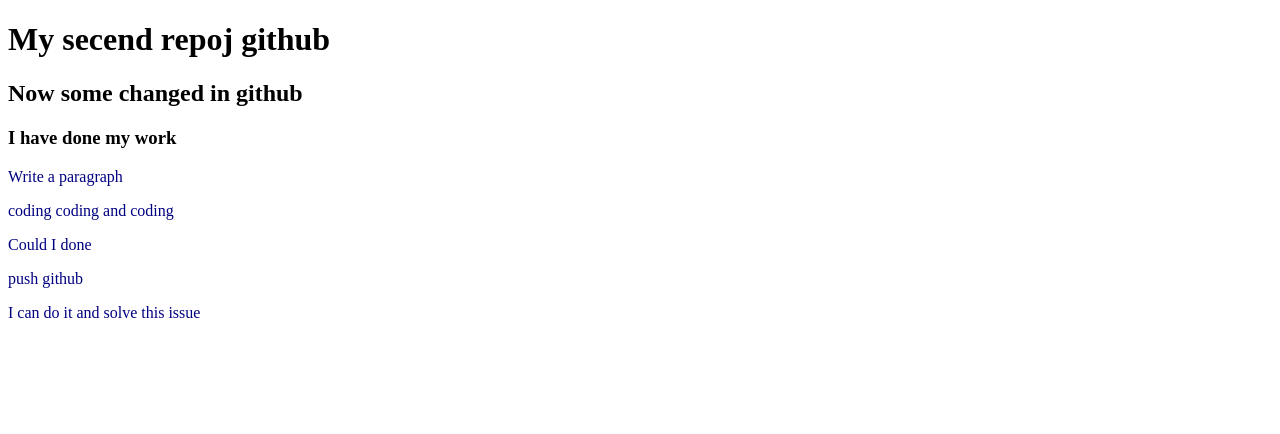
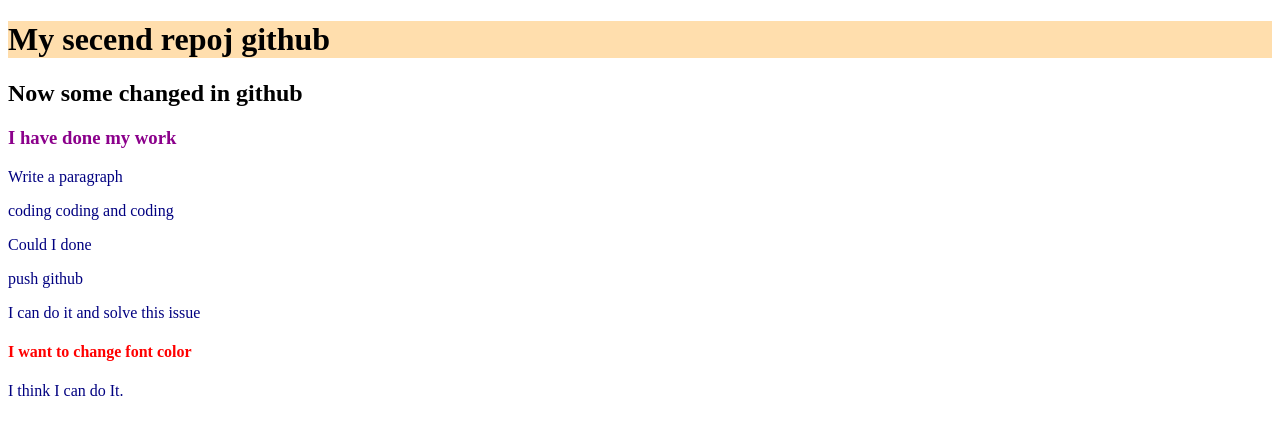
Before and after one commit to jannatulpriya/my-secend-repo, a plain HTML site: page index.html in a window 1280 px wide. Drawn offline with Linux system fonts and the light colour scheme.

Commit message:
changed color and header

```diff
--- a/index.html
+++ b/index.html
@@ -16,6 +16,8 @@
 <p>Could I done</p>
 <p>push github</p>
 <p>I can do it and solve this issue</p>
+<h4>I want to change font color</h4>
+<p>I think I can do It.</p>
 
 
 
--- a/style.css
+++ b/style.css
@@ -1,3 +1,10 @@
 p{
     color: navy;
 }
+h1{
+    background-color: navajowhite;
+}
+h3{color: darkmagenta;
+}
+h4{color: red;
+}
```
